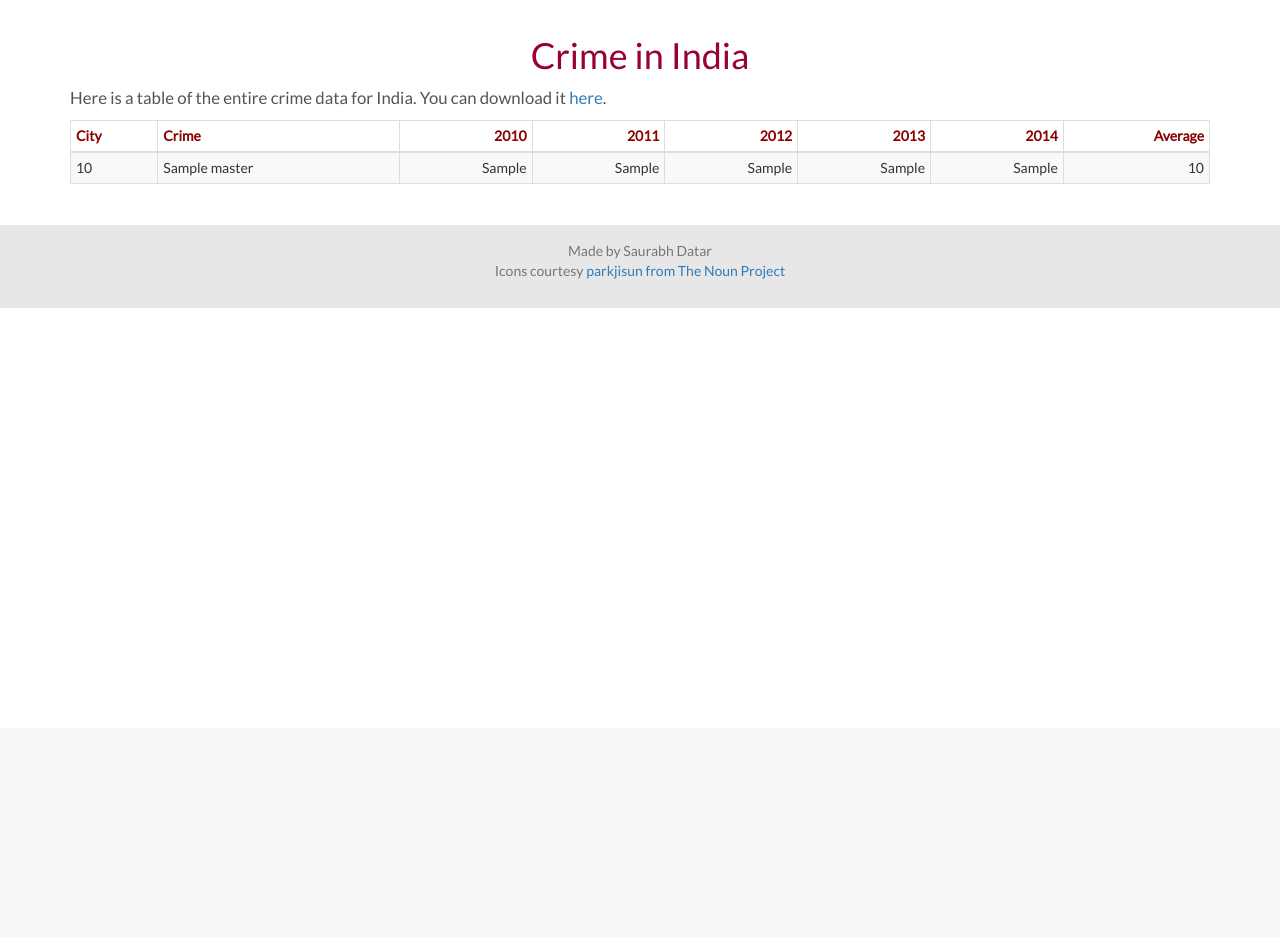
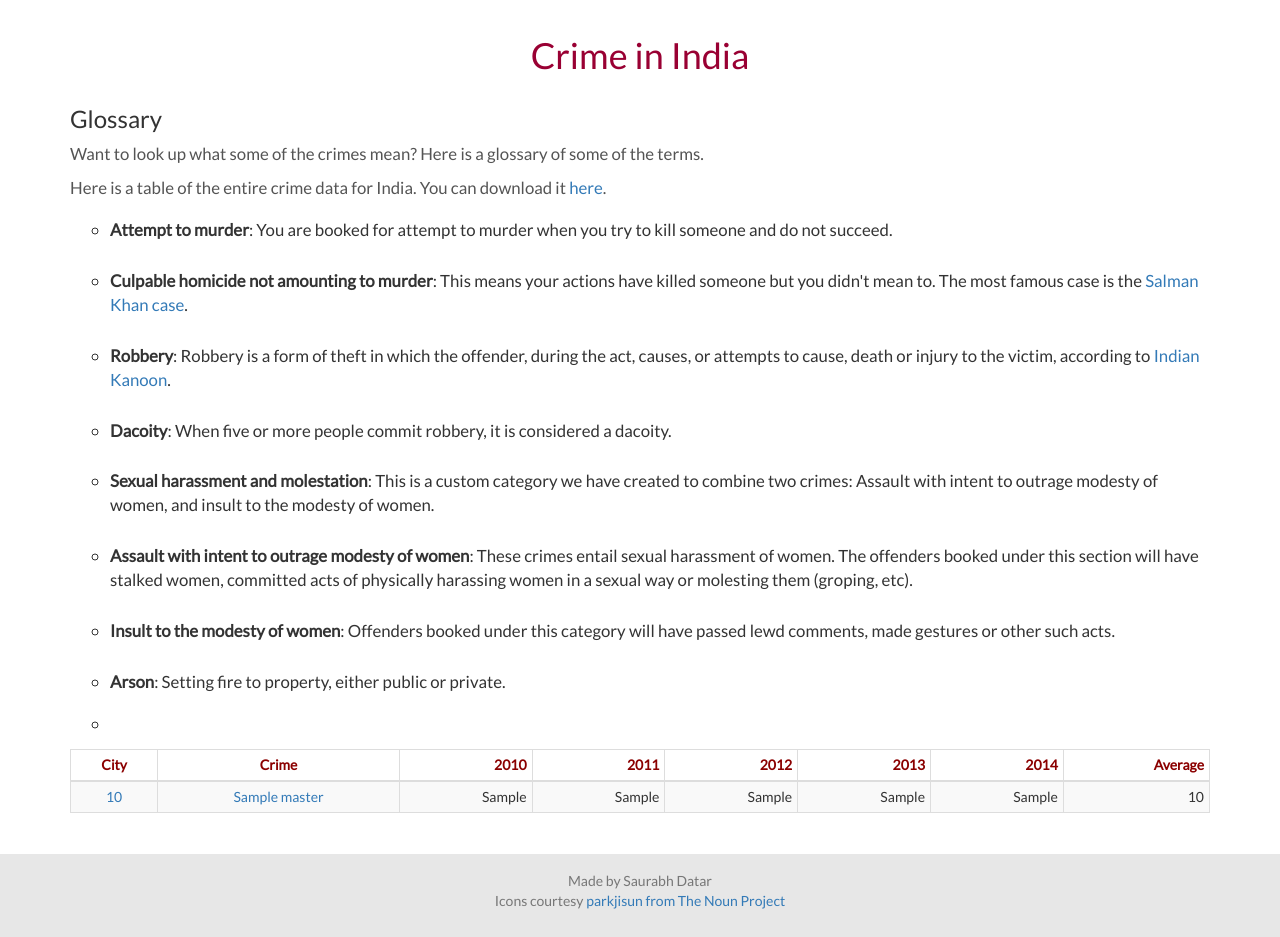
Before and after one commit to crime-in-india/app, a Flask app: template templates/data.html in a window 1280 px wide. Shown: the part 72-1009 px from the top of the page. Before the commit the page ends 380 px from the top, so only its background shows below. Run offline with Flask 2, Linux system fonts and the light colour scheme; the template is opened without the code that fills it: most values are stand-ins (such as "Sample title", 1, 10 or a date in 2020); some libraries are stand-ins or nearby versions.

Commit message:
More mods

```diff
--- a/templates/crime-page.html
+++ b/templates/crime-page.html
@@ -125,7 +125,7 @@
               }
             },
           series: [{
-            name: 'Total crimes',
+            name: '{{ crime }}',
             data: data
           }]
         });
--- a/templates/data.html
+++ b/templates/data.html
@@ -8,14 +8,50 @@
       </div>
     </div>
 
+    <h3>Glossary</h3>
+    <p class="desc">Want to look up what some of the crimes mean? Here is a glossary of some of the terms.</p>
+
     <p class="desc">Here is a table of the entire crime data for India. You can download it <a href="#">here</a>.</p>
+
+    <ul class="about">
+      <li class="about">
+        <p><strong>Attempt to murder</strong>: You are booked for attempt to murder when you try to kill someone and do not succeed.</p>
+      </li>
+      <li class="about">
+        <p><strong>Culpable homicide not amounting to murder</strong>: This means your actions have killed someone but you didn't mean to. The most famous case is the <a href="">Salman Khan case</a>.</p>
+      </li>
+      <li class="about">
+        <p><strong>Robbery</strong>: Robbery is a form of theft in which the offender, during the act, causes, or attempts to cause, death or injury to the victim, according to <a href="">Indian Kanoon</a>.</p>
+      </li>
+      <li class="about">
+        <p><strong>Dacoity</strong>: When five or more people commit robbery, it is considered a dacoity.</p>
+      </li>
+      <li class="about">
+        <p><strong>Sexual harassment and molestation</strong>: This is a custom category we have created to combine two crimes: Assault with intent to outrage modesty of women, and insult to the modesty of women.</p>
+      </li>
+
+      <li class="about">
+        <p><strong>Assault with intent to outrage modesty of women</strong>: These crimes entail sexual harassment of women. The offenders booked under this section will have stalked women, committed acts of physically harassing women in a sexual way or molesting them (groping, etc).</p>
+      </li>
+      <li class="about">
+        <p><strong>Insult to the modesty of women</strong>: Offenders booked under this category will have passed lewd comments, made gestures or other such acts.</p>
+      </li>
+      <li class="about">
+        <p><strong>Arson</strong>: Setting fire to property, either public or private.</p>
+      </li>
+      <li class="about">
+        <p></p>
+      </li>
+
+
+    </ul>
 
     <div class="table-responsive">
       <table class="table table-condensed table-striped table-bordered">
         <thead>
           <tr>
-            <th>City</th>
-            <th>Crime</th>
+            <th class="text-center">City</th>
+            <th class="text-center">Crime</th>
             <th class="text-right">2010</th>
             <th class="text-right">2011</th>
             <th class="text-right">2012</th>
@@ -27,8 +63,8 @@
         <tbody>
           {% for d in master %}
           <tr>
-            <td>{{ d.city }}</td>
-            <td>{{ d.crime_name }}</td>
+            <td class="text-center"><a href="/cities/{{d.city}}">{{ d.city }}</a></td>
+            <td class="text-center"><a href="/crime/{{d.crime_name}}">{{ d.crime_name }}</a></td>
             <td class="text-right">{{ d['2010'] }}</td>
             <td class="text-right">{{ d['2011'] }}</td>
             <td class="text-right">{{ d['2012'] }}</td>
```
